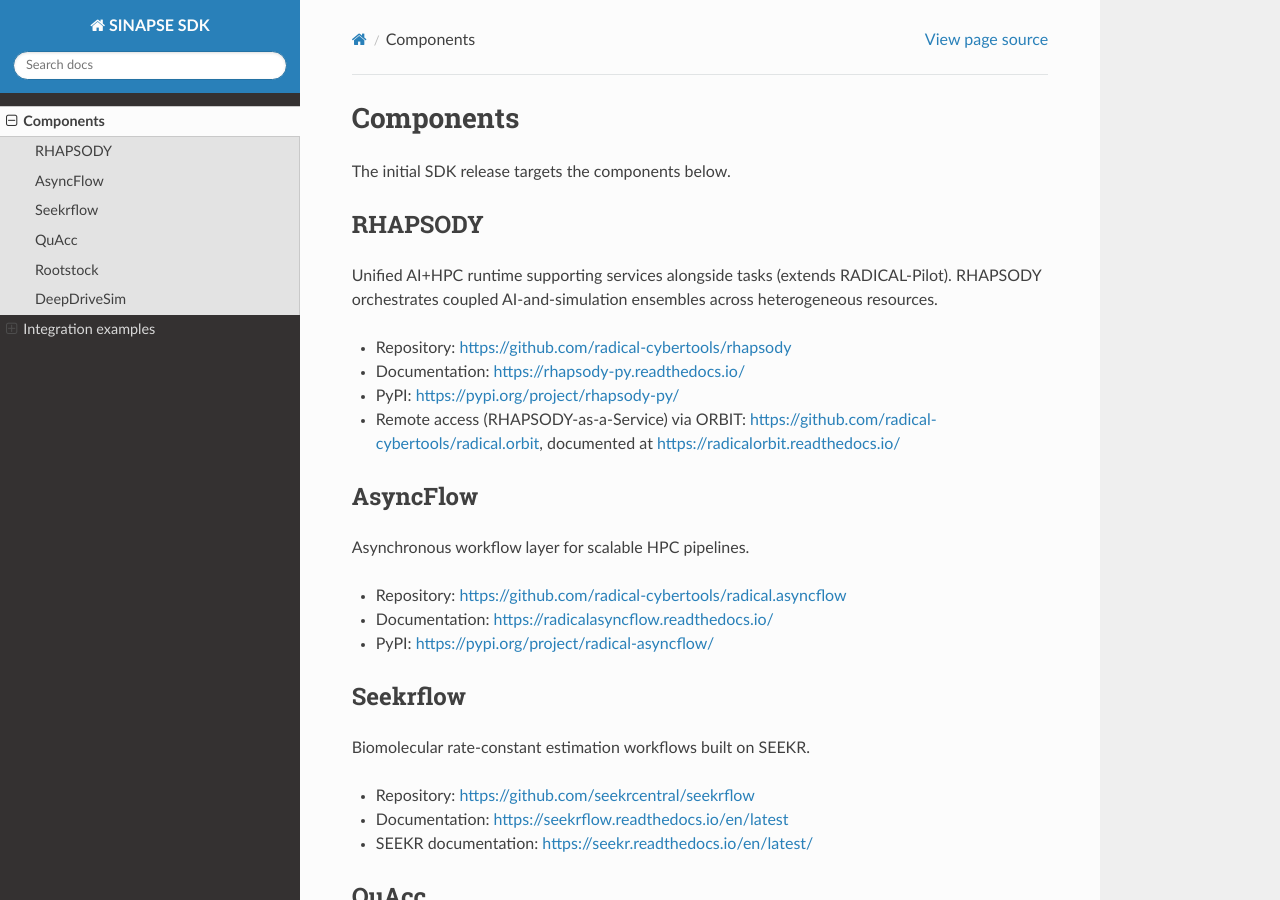
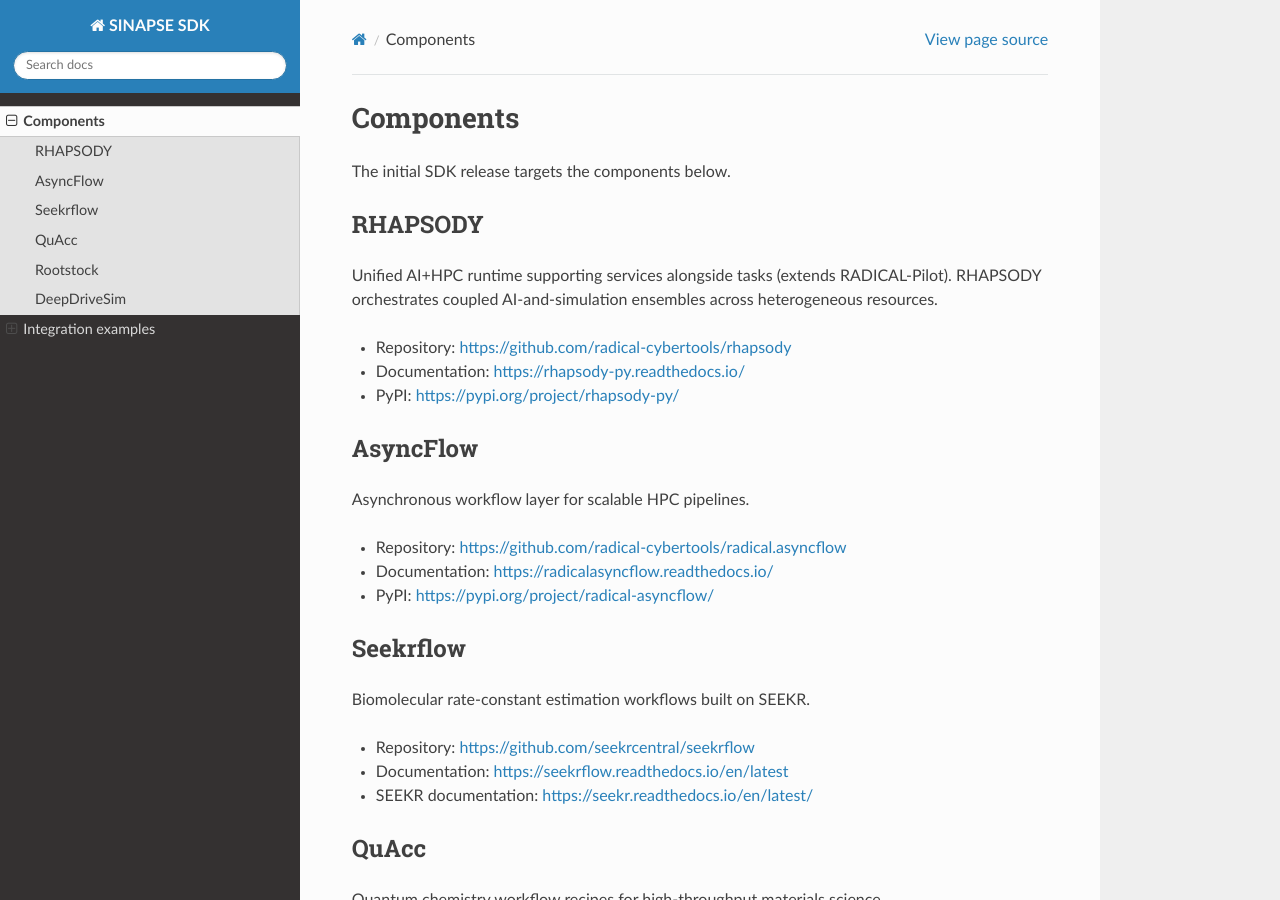
Before and after one commit to SINAPSE-NSF/sinapse-sdk, a Sphinx documentation site: the page built from docs/components.md, in a window 1280 px wide and 900 px high. Built offline with Sphinx 7.4.7 and the Read the Docs theme 3.1.0, drawn with Linux system fonts in a browser that asks for light colours.

Commit message:
SDK v0.1 composition: component set without ORBIT, meta-package deps
The SDK component set is RHAPSODY, AsyncFlow, QuAcc, Rootstock (plus
seekrflow and DDSim as their packaging lands); ORBIT is independent
infrastructure, not an SDK component. The meta-package now declares
the four available components as dependencies (all on PyPI and
conda-forge); version 0.1.0.

Co-Authored-By: Claude Fable 5 <noreply@anthropic.com>
Claude-Session: https://claude.ai/code/session_01QHdYAup83HGHJkmjbo96ts

```diff
--- a/docs/components.md
+++ b/docs/components.md
@@ -11,9 +11,6 @@ ensembles across heterogeneous resources.
 - Repository: <https://github.com/radical-cybertools/rhapsody>
 - Documentation: <https://rhapsody-py.readthedocs.io/>
 - PyPI: <https://pypi.org/project/rhapsody-py/>
-- Remote access (RHAPSODY-as-a-Service) via ORBIT:
-  <https://github.com/radical-cybertools/radical.orbit>, documented at
-  <https://radicalorbit.readthedocs.io/>
 
 ## AsyncFlow
 
```
Also changed, not shown: docs/index.md (+0 -3 lines), pyproject.toml (+8 -2 lines), 1 other file.
